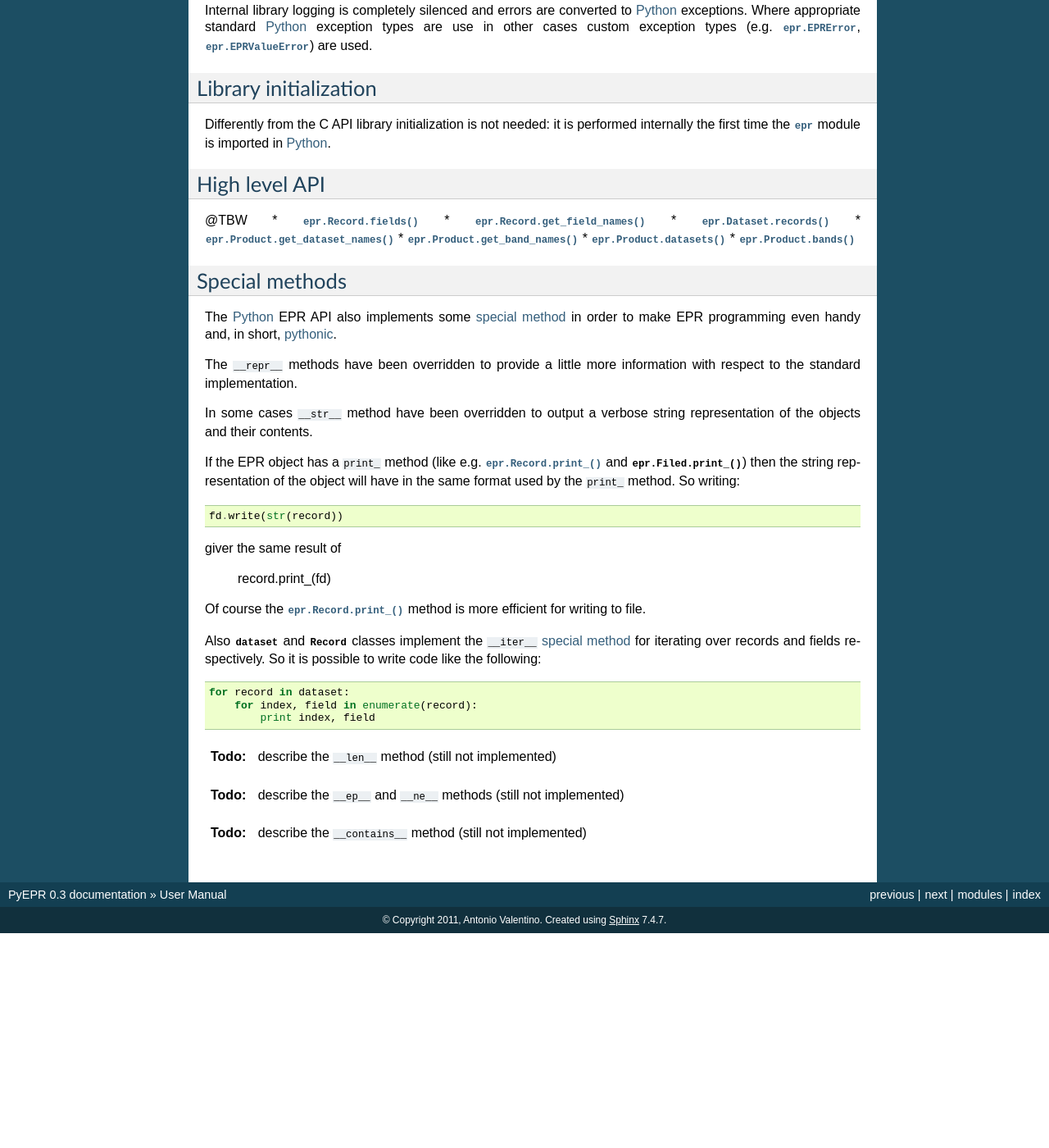
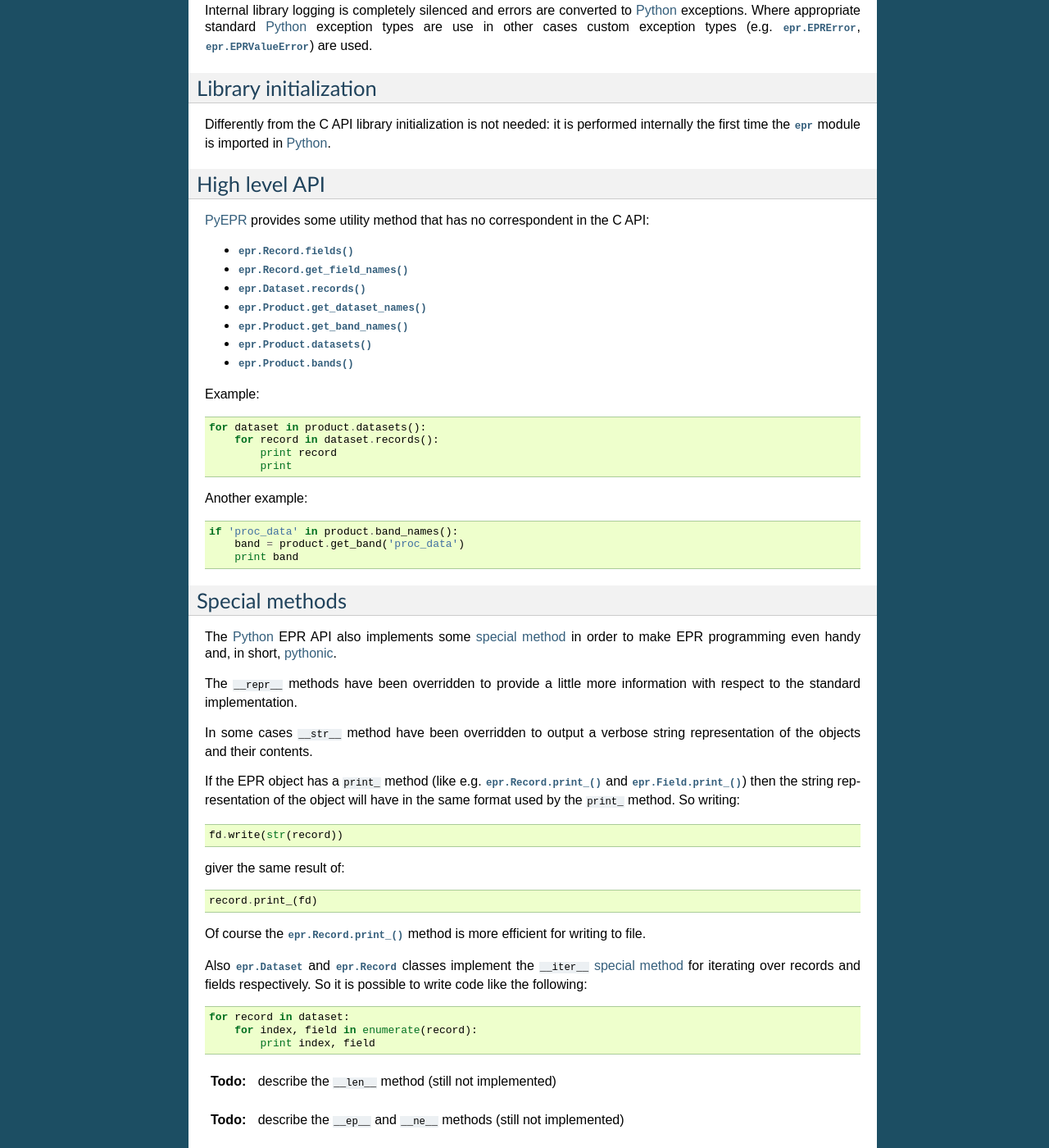
Before and after one commit to avalentino/pyepr, a Sphinx documentation site: the page built from doc/usermanual.txt, in a window 1280 px wide and 1400 px high, scrolled down 4022 px. Shown: the whole window at 82% size. Built offline with Sphinx 7.4.7, drawn with Linux system fonts in a browser that asks for light colours; formulas are drawn with MathJax 3; before the commit the page ends 5160 px from its top, so only the background shows below that.

Commit message:
Added a couple of examples to the user manual

```diff
--- a/doc/usermanual.txt
+++ b/doc/usermanual.txt
@@ -273,7 +273,8 @@ in Python_.
 High level API
 --------------
 
-@TBW
+PyEPR_ provides some utility method that has no correspondent in the C API:
+
 * :meth:`epr.Record.fields`
 * :meth:`epr.Record.get_field_names`
 * :meth:`epr.Dataset.records`
@@ -281,6 +282,19 @@ High level API
 * :meth:`epr.Product.get_band_names`
 * :meth:`epr.Product.datasets`
 * :meth:`epr.Product.bands`
+
+Example::
+
+    for dataset in product.datasets():
+        for record in dataset.records():
+            print record
+            print
+
+Another example::
+
+    if 'proc_data' in product.band_names():
+        band = product.get_band('proc_data')
+        print band
 
 
 Special methods
@@ -296,21 +310,22 @@ In some cases ``__str__`` method have been overridden to output a verbose
 string representation of the objects and their contents.
 
 If the EPR object has a ``print_`` method (like e.g. :meth:`epr.Record.print_`
-and :meth:`epr.Filed.print_`) then the string representation of the object
+and :meth:`epr.Field.print_`) then the string representation of the object
 will have in the same format used by the ``print_`` method.
 So writing::
 
     fd.write(str(record))
 
-giver the same result of
+giver the same result of::
 
     record.print_(fd)
 
 Of course the :meth:`epr.Record.print_` method is more efficient for writing
 to file.
 
-Also :class:`dataset` and :class:`Record` classes implement the ``__iter__``
-`special method`_ for iterating over records and fields respectively.
+Also :class:`epr.Dataset` and :class:`epr.Record` classes implement the
+``__iter__`` `special method`_ for iterating over records and fields
+respectively.
 So it is possible to write code like the following::
 
     for record in dataset:
```
